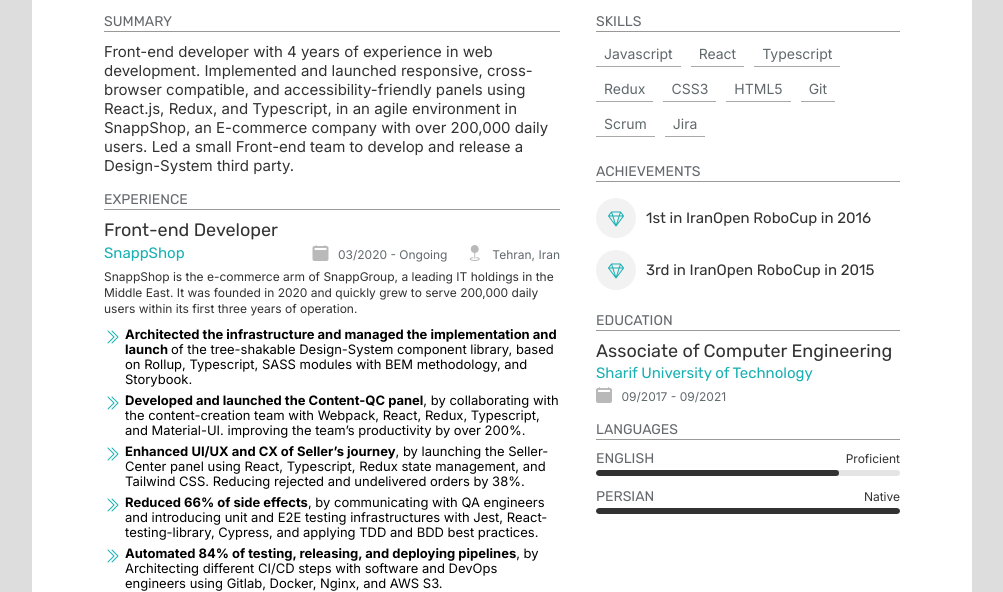
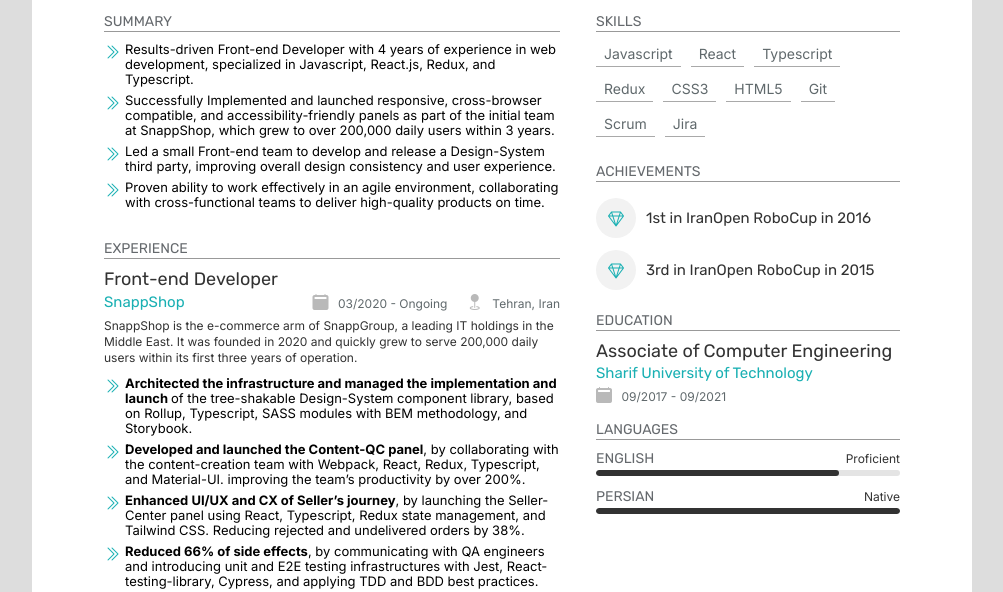
Before and after one commit to amdigbari/cv-template, a plain HTML site: page index.html in a window 1280 px wide. Shown: the part 231-823 px from the top of the page, without its empty margins (146-1149 px from the left). Drawn offline with nearby package versions, Linux system fonts and the light colour scheme.

Commit message:
feat(summary): add bullets to summary

```diff
--- a/index.html
+++ b/index.html
@@ -79,7 +79,7 @@
                 <div>
                     <section class="section">
                         <h6 class="section__title">Summary</h6>
-                        <p class="summary">
+                        <!-- <p class="summary">
                             Front-end developer with 4 years of experience in
                             web development. Implemented and launched
                             responsive, cross-browser compatible, and
@@ -88,7 +88,50 @@
                             SnappShop, an E-commerce company with over 200,000
                             daily users. Led a small Front-end team to develop
                             and release a Design-System third party.
-                        </p>
+                        </p> -->
+
+                        <ul>
+                            <div>
+                                <i class="bi bi-chevron-double-right icon"></i>
+                                <li>
+                                    Results-driven Front-end Developer with 4
+                                    years of experience in web development,
+                                    specialized in Javascript, React.js, Redux,
+                                    and Typescript.
+                                </li>
+                            </div>
+
+                            <div>
+                                <i class="bi bi-chevron-double-right icon"></i>
+                                <li>
+                                    Successfully Implemented and launched
+                                    responsive, cross-browser compatible, and
+                                    accessibility-friendly panels as part of the
+                                    initial team at SnappShop, which grew to
+                                    over 200,000 daily users within 3 years.
+                                </li>
+                            </div>
+
+                            <div>
+                                <i class="bi bi-chevron-double-right icon"></i>
+                                <li>
+                                    Led a small Front-end team to develop and
+                                    release a Design-System third party,
+                                    improving overall design consistency and
+                                    user experience.
+                                </li>
+                            </div>
+
+                            <div>
+                                <i class="bi bi-chevron-double-right icon"></i>
+                                <li>
+                                    Proven ability to work effectively in an
+                                    agile environment, collaborating with
+                                    cross-functional teams to deliver
+                                    high-quality products on time.
+                                </li>
+                            </div>
+                        </ul>
                     </section>
 
                     <section class="section">
```
